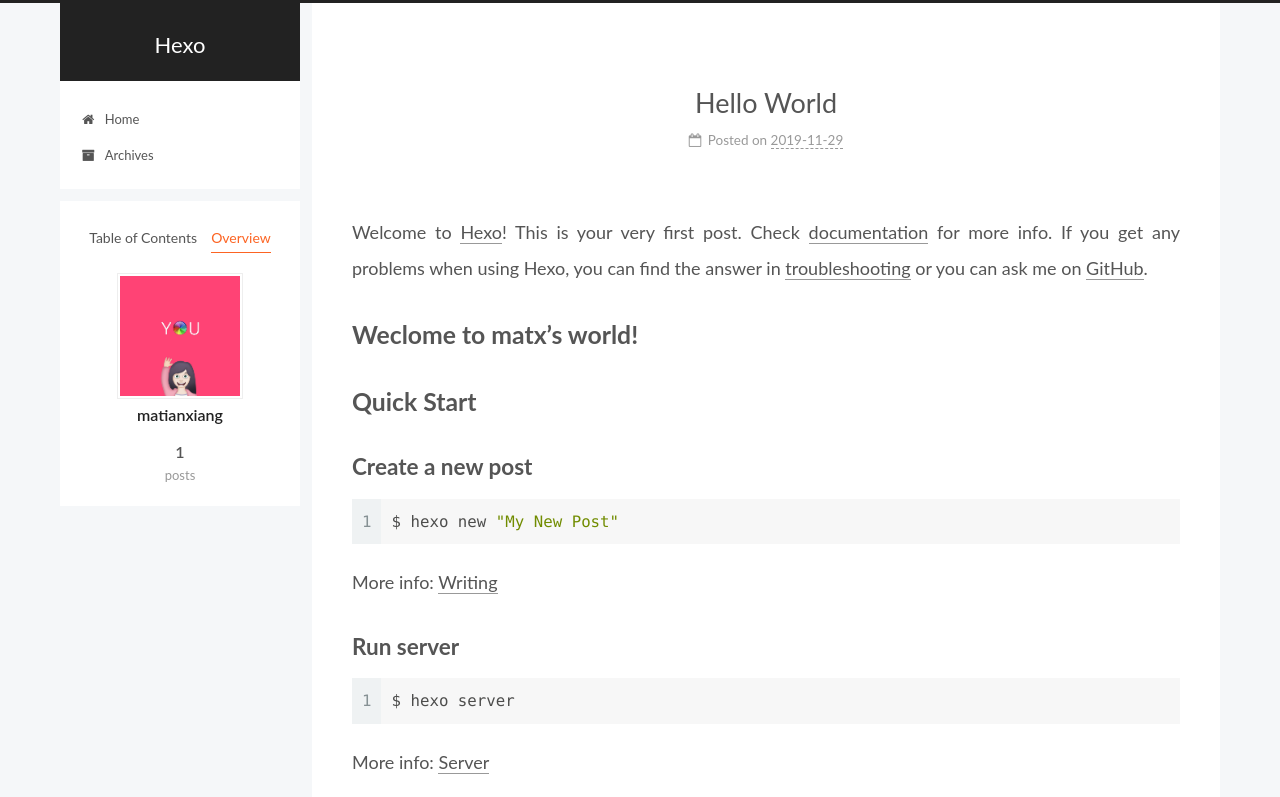
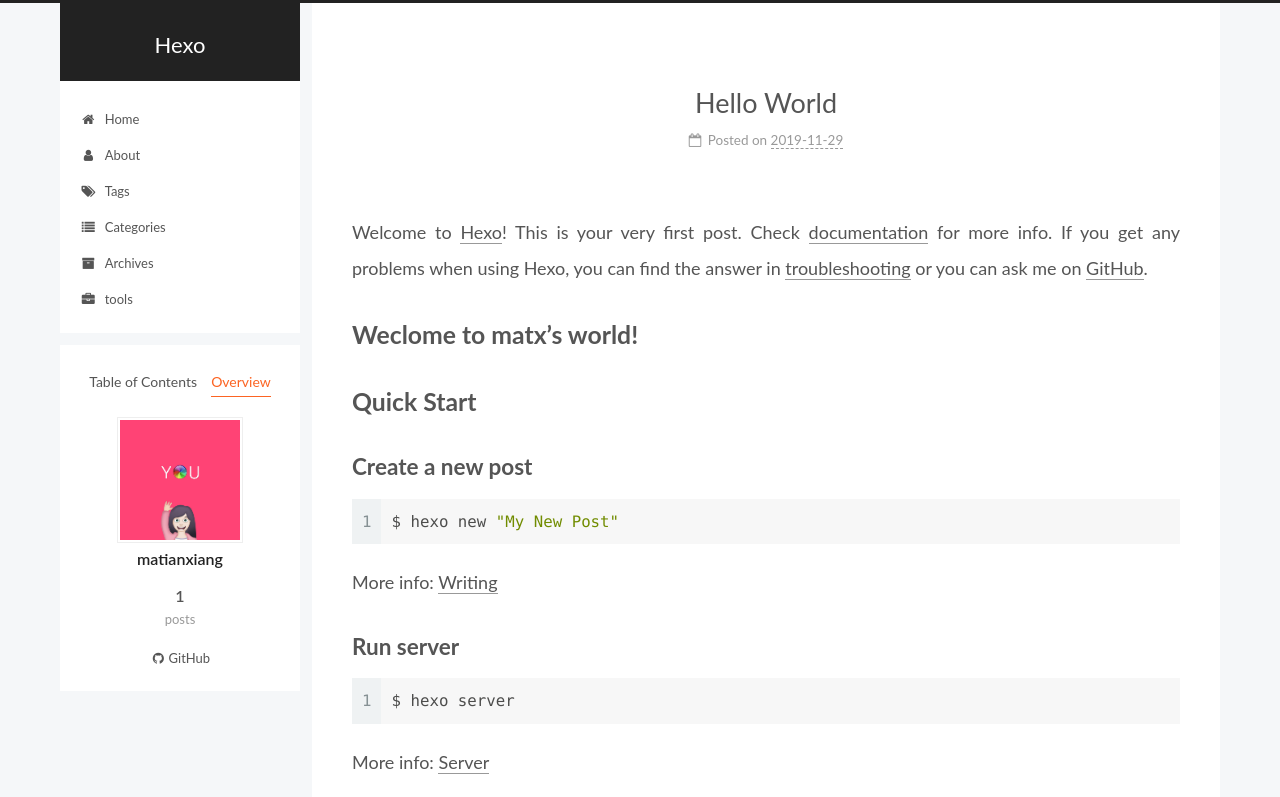
Before and after one commit to Matx-07/Matx-07.github.io, a plain HTML site: page 2019/11/29/hello-world/index.html in a window 1280 px wide. Both pictures are taken after a click on the item "Overview". Shown: the top 797 px of the page. Drawn offline with Linux system fonts and the light colour scheme.

Commit message:
Site updated: 2019-11-29 23:21:29

```diff
--- a/2019/11/29/hello-world/index.html
+++ b/2019/11/29/hello-world/index.html
@@ -25,7 +25,7 @@
     exturl: false,
     sidebar: {"position":"left","display":"post","offset":12,"onmobile":false},
     copycode: {"enable":false,"show_result":false,"style":null},
-    back2top: {"enable":true,"sidebar":false,"scrollpercent":false},
+    back2top: {"enable":true,"sidebar":false,"scrollpercent":true},
     bookmark: {"enable":false,"color":"#222","save":"auto"},
     fancybox: false,
     mediumzoom: false,
@@ -142,9 +142,29 @@
     <a href="/" rel="section"><i class="fa fa-fw fa-home"></i>Home</a>
 
   </li>
+        <li class="menu-item menu-item-about">
+
+    <a href="/about/" rel="section"><i class="fa fa-fw fa-user"></i>About</a>
+
+  </li>
+        <li class="menu-item menu-item-tags">
+
+    <a href="/tags/" rel="section"><i class="fa fa-fw fa-tags"></i>Tags</a>
+
+  </li>
+        <li class="menu-item menu-item-categories">
+
+    <a href="/categories/" rel="section"><i class="fa fa-fw fa-list"></i>Categories</a>
+
+  </li>
         <li class="menu-item menu-item-archives">
 
     <a href="/archives/" rel="section"><i class="fa fa-fw fa-archive"></i>Archives</a>
+
+  </li>
+        <li class="menu-item menu-item-tools">
+
+    <a href="/categories/%E5%B7%A5%E5%85%B7%E8%B5%84%E6%BA%90/" rel="section"><i class="fa fa-fw fa-briefcase"></i>tools</a>
 
   </li>
   </ul>
@@ -293,6 +313,11 @@
       </div>
   </nav>
 </div>
+  <div class="links-of-author motion-element">
+      <span class="links-of-author-item">
+        <a href="https://github.com/Matx-07" title="GitHub &amp;rarr; https:&#x2F;&#x2F;github.com&#x2F;Matx-07" rel="noopener" target="_blank"><i class="fa fa-fw fa-github"></i>GitHub</a>
+      </span>
+  </div>
 
 
 
--- a/css/main.css
+++ b/css/main.css
@@ -1146,7 +1146,7 @@
 }
 .links-of-author a::before,
 .links-of-author span.exturl::before {
-  background: #b9ff0d;
+  background: #e32ade;
   border-radius: 50%;
   content: ' ';
   display: inline-block;
```
Also changed, not shown: archives/2019/11/index.html (+26 -1 lines), archives/2019/index.html (+26 -1 lines), archives/index.html (+26 -1 lines), index.html (+26 -1 lines), css/custom.css (added).
